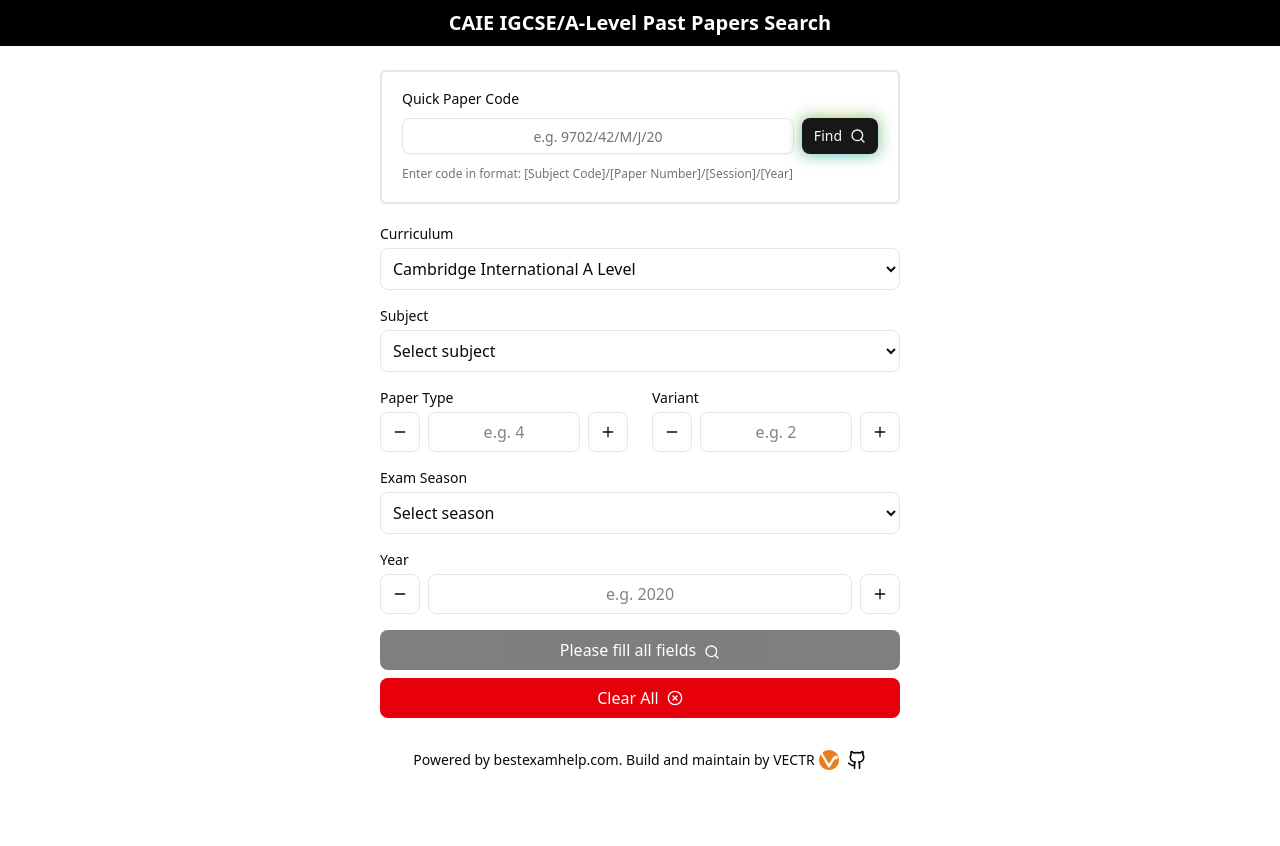
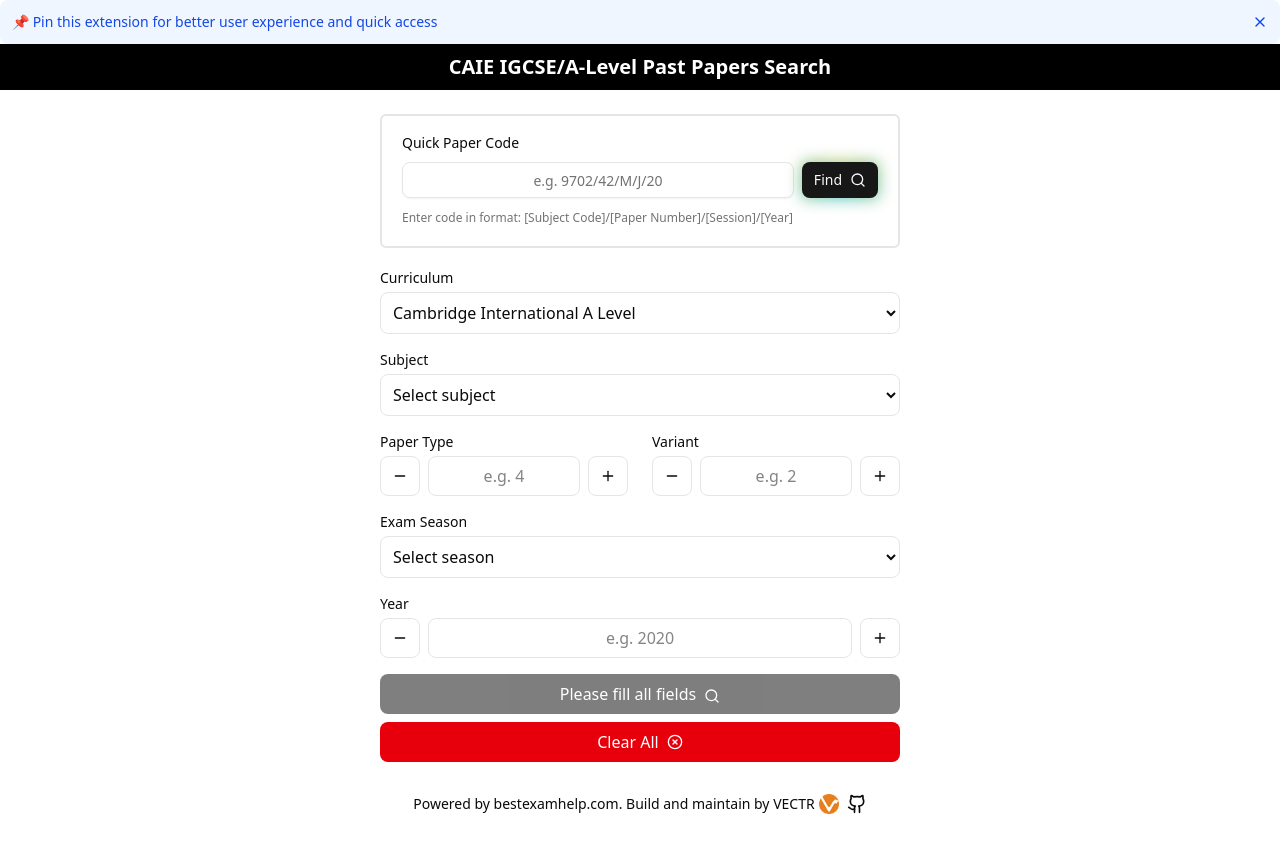
Before and after one commit to caocchinh/caie-paper-navigator, a React (Vite) app: page / in a window 1280 px wide. Before the commit the page ends 802 px from the top, so only its background shows below. Built offline with nearby package versions, Linux system fonts and the light colour scheme.

Commit message:
Add pin recommendation feature in App component with Chrome storage integration for user preference management.

```diff
--- a/src/App.tsx
+++ b/src/App.tsx
@@ -1,4 +1,4 @@
-import {useState} from "react";
+import {useState, useEffect} from "react";
 import {Button} from "@/components/ui/button";
 import {Card, CardContent} from "@/components/ui/card";
 import {PaperSearch} from "@/components/paper-search";
@@ -19,6 +19,21 @@ export function App() {
   const [paperDetails, setPaperDetails] = useState<PaperDetails | null>(null);
   const [dialogOpen, setDialogOpen] = useState(false);
   const [isClearData, setIsClearData] = useState(false);
+  const [showPinRecommendation, setShowPinRecommendation] = useState(true);
+
+  // Load pin recommendation preference from Chrome storage on component mount
+  useEffect(() => {
+    chrome.storage.local.get(['hidePinRecommendation'], (result) => {
+      const isHidden = result.hidePinRecommendation === true;
+      setShowPinRecommendation(!isHidden);
+    });
+  }, []);
+
+  // Handle closing the pin recommendation
+  const handleClosePinRecommendation = () => {
+    setShowPinRecommendation(false);
+    chrome.storage.local.set({ hidePinRecommendation: true });
+  };
 
   // Handle paper details generation
   const handlePaperGenerated = (link: string | null, details?: Omit<PaperDetails, "link">, showDialog: boolean = true) => {
@@ -54,6 +69,21 @@ export function App() {
 
   return (
     <div className="mx-auto">
+      {showPinRecommendation && (
+        <div className="bg-blue-50 p-3 rounded-md flex items-center justify-between">
+          <p className="text-sm text-blue-700">
+            📌 Pin this extension for better user experience and quick access
+          </p>
+          <button
+            onClick={handleClosePinRecommendation}
+            className="text-blue-700 hover:text-blue-900"
+            aria-label="Close recommendation"
+          >
+            <X size={16} />
+          </button>
+        </div>
+      )}
+
       <Card className="mx-auto border-none shadow-none">
         <CardContent className="!p-0">
           <h2 className="text-xl font-semibold mb-6 text-center bg-black text-white py-[9px]">
@@ -182,7 +212,7 @@ export function App() {
             href="https://github.com/ChinCao"
             target="_blank"
             rel="noopener noreferrer"
-            title="Visit our GitHub"
+            title="Visit source code"
             className="text-sm font-medium"
           >
             <Github size={20} />
```
